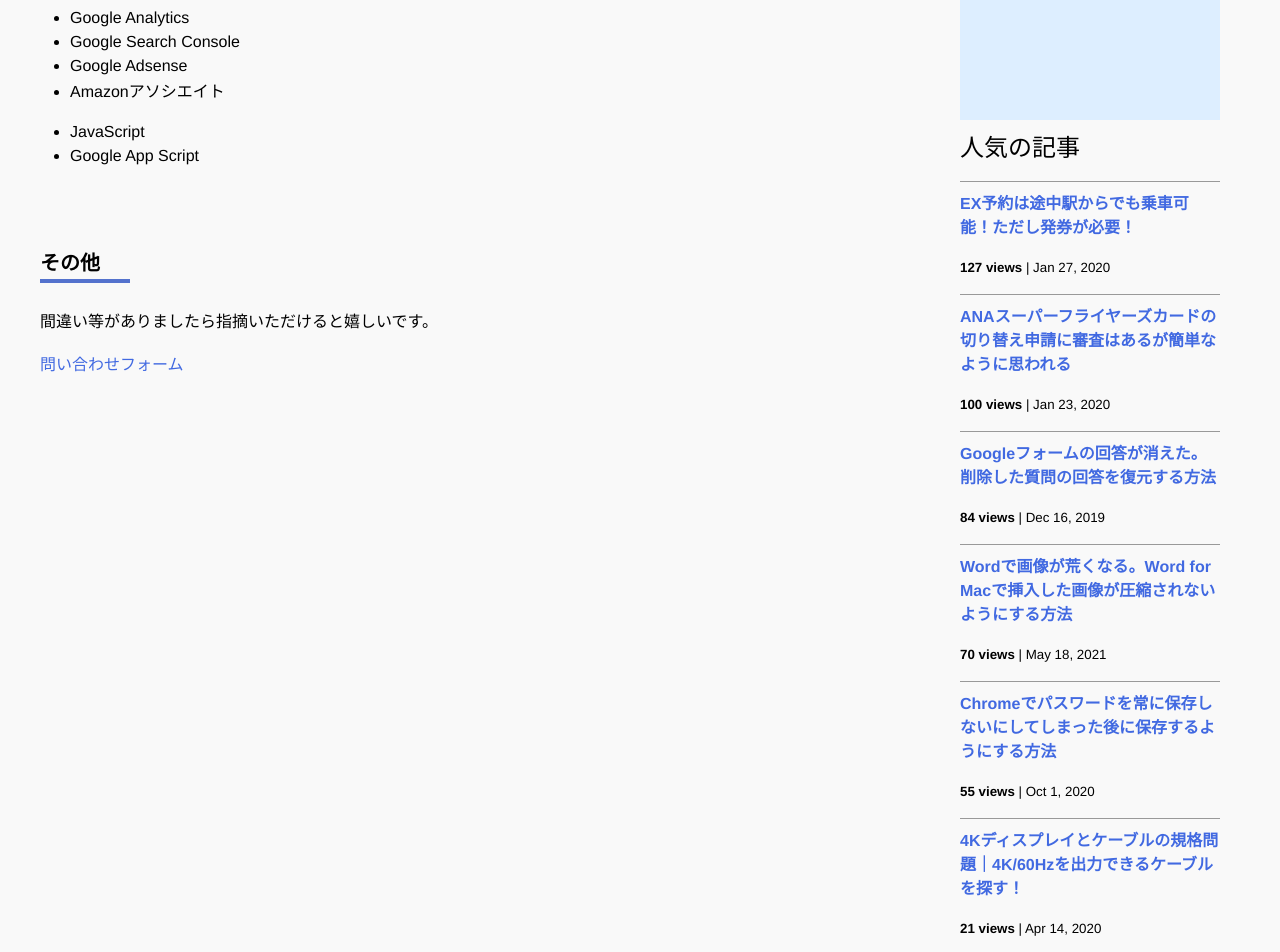
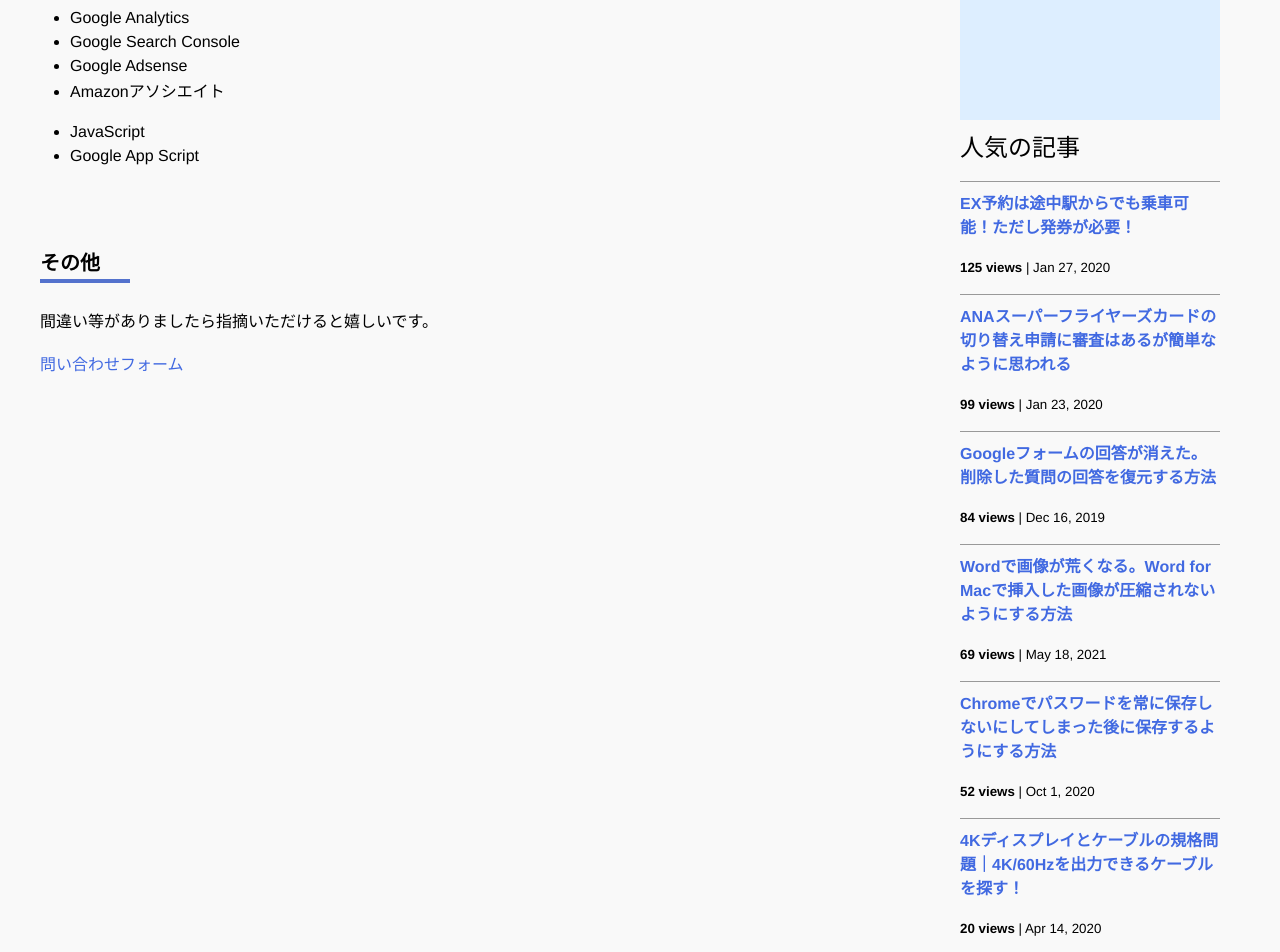
Before and after one commit to iwanaminami/shoyaiwaname, a Jekyll site: the page built from about.markdown, in a window 1280 px wide and 1400 px high, scrolled down 693 px. Shown: the top 952 px of the window. Built offline with Jekyll 4.4.1, drawn with Linux system fonts in a browser that asks for light colours; nearby versions of some CDN libraries; comment, search, counter and statistics services are not loaded.

Commit message:
chore(ga): update _data/popularposts.yml 20251209-0052

```diff
--- a/_data/popularposts.yml
+++ b/_data/popularposts.yml
@@ -1,17 +1,17 @@
 side:
-  - view: 127
+  - view: 125
     url: "/2020/01/27/ex-rideontheway.html"
-  - view: 100
+  - view: 99
     url: "/2020/01/23/sfc-judge.html"
   - view: 84
     url: "/2019/12/16/restore-googleform.html"
-  - view: 70
+  - view: 69
     url: "/2021/05/18/image-compression-word.html"
-  - view: 55
+  - view: 52
     url: "/2020/10/01/googlepassword.html"
   - view: 21
     url: "/"
-  - view: 21
+  - view: 20
     url: "/2020/04/14/4kcable.html"
-  - view: 19
+  - view: 18
     url: "/2021/05/09/gmailtocalendar.html"
```
